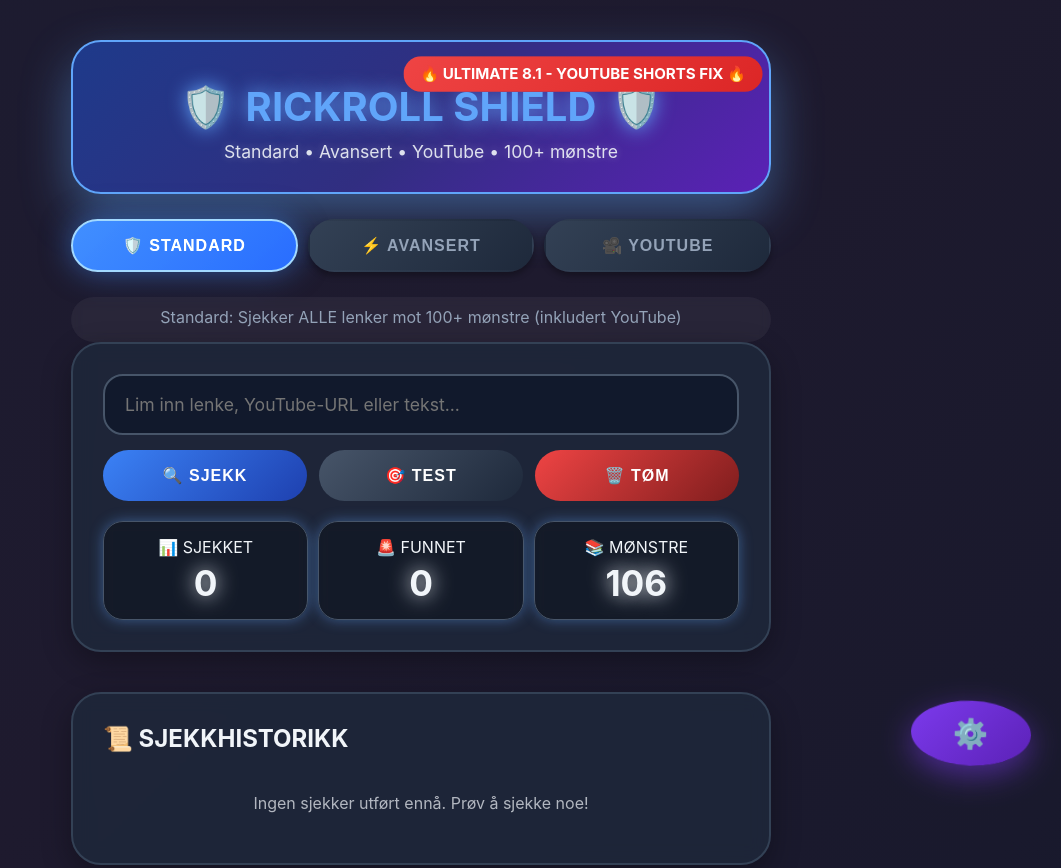
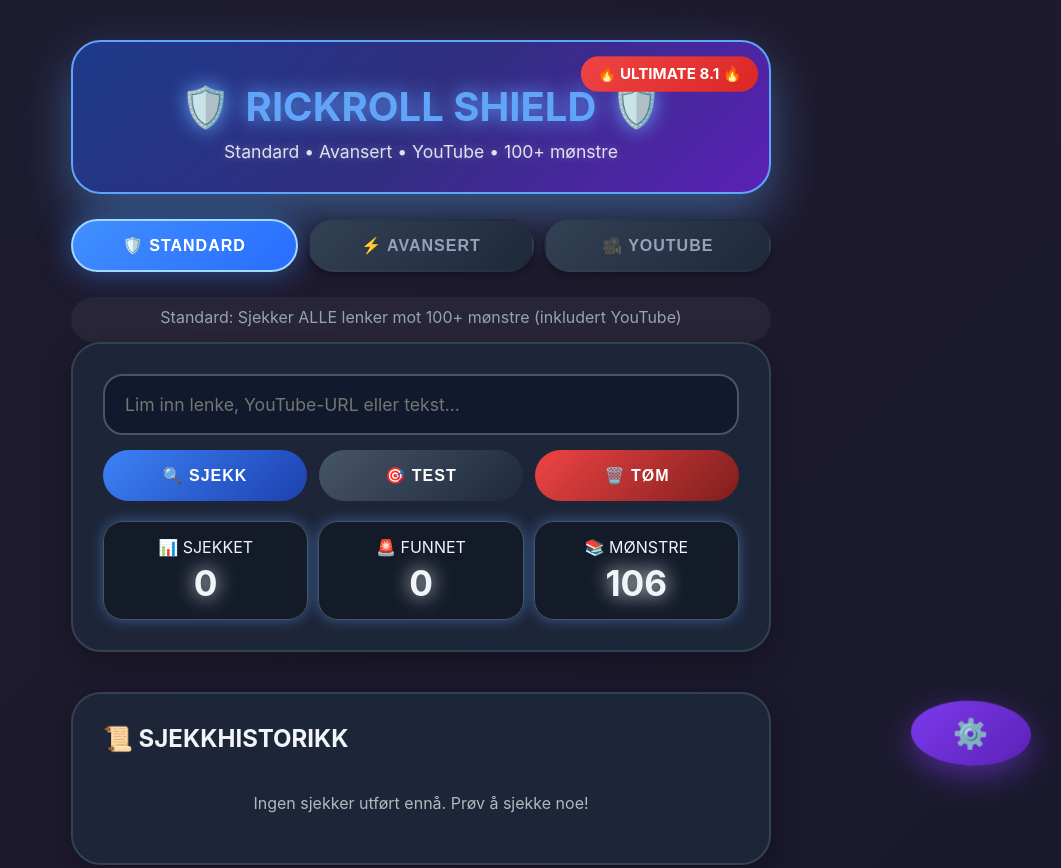
Before and after one commit to Torgtim/Rick-block-BETA, a plain HTML site: page index.html in a window 1280 px wide. Shown: the top 868 px of the page, without its empty margins (219-1280 px from the left). Drawn offline with Linux system fonts and the light colour scheme.

Commit message:
Update index.html

```diff
--- a/index.html
+++ b/index.html
@@ -3,7 +3,7 @@
 <head>
     <meta charset="UTF-8">
     <meta name="viewport" content="width=device-width, initial-scale=1.0">
-    <title>🚨 RICKROLL SHIELD ULTIMATE - YOUTUBE SHORTS FIX 🚨</title>
+    <title>🚨 RICKROLL SHIELD ULTIMATE 9.0!🚨</title>
     <style>
         /* Samme CSS som før, behold alt! */
         :root {
@@ -677,7 +677,7 @@
 
     <div class="container">
         <header>
-            <div class="version-badge">🔥 ULTIMATE 8.1 - YOUTUBE SHORTS FIX 🔥</div>
+            <div class="version-badge">🔥 ULTIMATE 8.1 🔥</div>
             <h1>
                 <span>🛡️</span>
                 RICKROLL SHIELD
```
